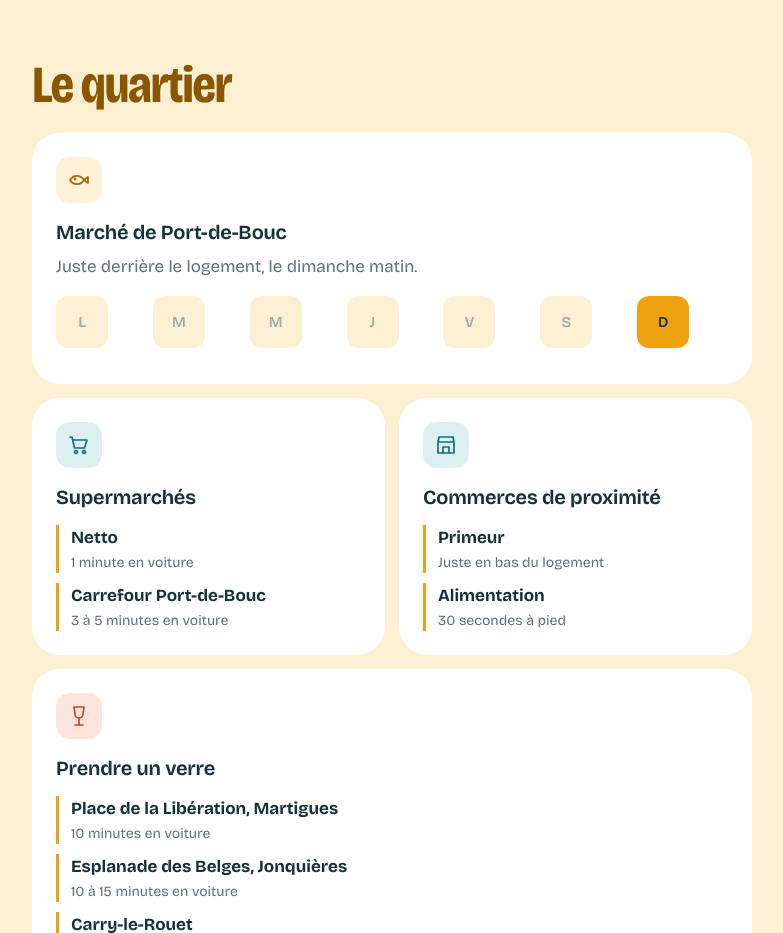
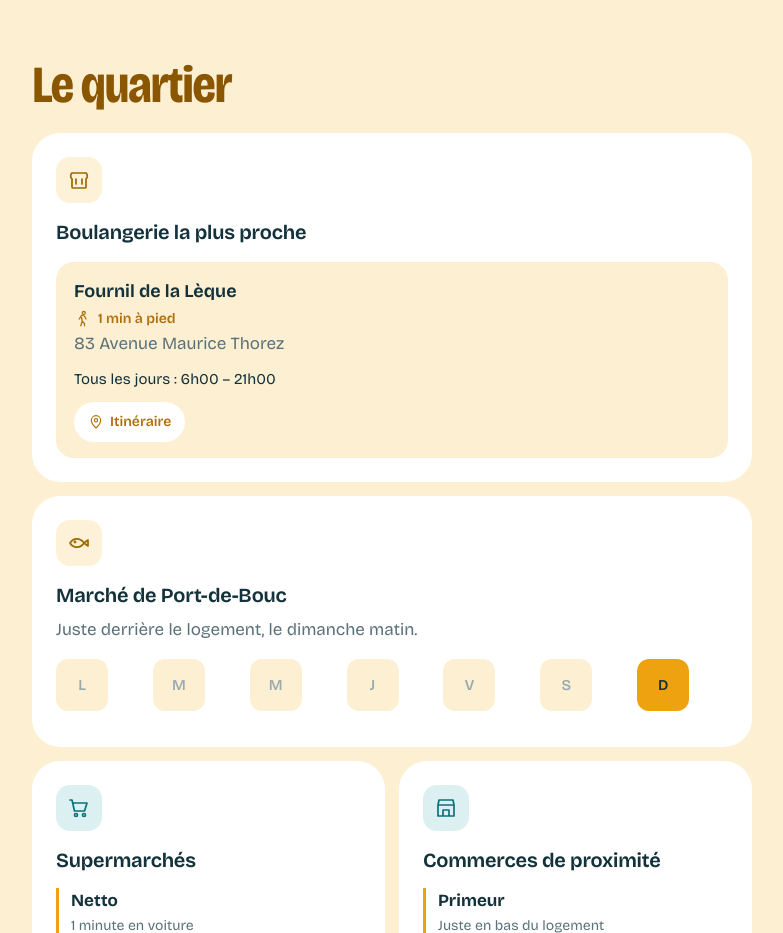
Before and after one commit to Daft-JC/guide-studio-port-de-bouc-, a plain HTML site: page index.html in a window 1280 px wide. Shown: the part 3400-4333 px from the top of the page, without its empty margins (248-1031 px from the left). Drawn offline with nearby package versions, Linux system fonts and the light colour scheme.

Commit message:
Ajoute la boulangerie la plus proche
Co-Authored-By: Claude Opus 5.5 <noreply@anthropic.com>

```diff
--- a/index.html
+++ b/index.html
@@ -247,6 +247,14 @@ footer strong{display:block;color:#fff;font-size:16px;margin-bottom:2px}
   .qr{width:200px;margin:0 auto}
 }
 .insecable{white-space:nowrap}
+.boul{display:grid;gap:12px;margin-top:14px}
+.boul-item{background:var(--teinte);border-radius:var(--r-m);padding:16px 18px}
+.boul-tete{display:flex;flex-direction:column;gap:2px}
+.boul-tete strong{font-size:18px;font-weight:650}
+.boul-tete .dist{margin-top:0}
+.boul-item>.muted{margin-top:2px}
+.horaires{list-style:none;margin-top:10px;font-size:15px;line-height:1.5}
+.lien-itin{display:inline-flex;align-items:center;gap:6px;margin-top:12px;padding:9px 14px;border-radius:99px;background:#fff;color:var(--accent);font-weight:600;font-size:14px;text-decoration:none}
 
 </style>
 </head>
@@ -368,6 +376,18 @@ footer strong{display:block;color:#fff;font-size:16px;margin-bottom:2px}
   <section id="quartier">
     <h2>Le quartier</h2>
     <div class="quartier">
+      <div class="bloc large">
+        <div class="ic-rond ic-ocre"><svg class="i" viewBox="0 0 24 24" aria-hidden="true"><path d="M5 11a4 4 0 0 1 0-6h14a4 4 0 0 1 0 6v8a1 1 0 0 1-1 1H6a1 1 0 0 1-1-1Z"/><path d="M9 11v5M15 11v5"/></svg></div>
+        <h3>Boulangerie la plus proche</h3>
+        <div class="boul">
+          <div class="boul-item">
+            <div class="boul-tete"><strong>Fournil de la Lèque</strong><span class="dist"><svg class="i" viewBox="0 0 24 24" aria-hidden="true"><circle cx="13" cy="4" r="2"/><path d="m9 21 2-6 3 3v3M7 12l3-5 4 1 2 4M11 15l-1-5"/></svg> 1 min à pied</span></div>
+            <p class="muted">83 Avenue Maurice Thorez</p>
+            <ul class="horaires"><li>Tous les jours : 6h00 – 21h00</li></ul>
+            <a class="lien-itin" href="https://www.google.com/maps/dir/?api=1&destination=83%20Avenue%20Maurice%20Thorez%2C%2013110%20Port-de-Bouc" target="_blank" rel="noopener"><svg class="i i-s" viewBox="0 0 24 24" aria-hidden="true"><path d="M12 21s-7-6.2-7-11.5A7 7 0 0 1 19 9.5C19 14.8 12 21 12 21Z"/><circle cx="12" cy="9.5" r="2.5"/></svg> Itinéraire</a>
+          </div>
+        </div>
+      </div>
       <div class="bloc large">
         <div class="ic-rond ic-ocre"><svg class="i" viewBox="0 0 24 24" aria-hidden="true"><path d="M3 12c3-5 10-6 14 0-4 6-11 5-14 0Zm14 0 4-3v6l-4-3Z"/><circle cx="8" cy="11" r=".6"/></svg></div>
         <h3>Marché de Port-de-Bouc</h3>
```
